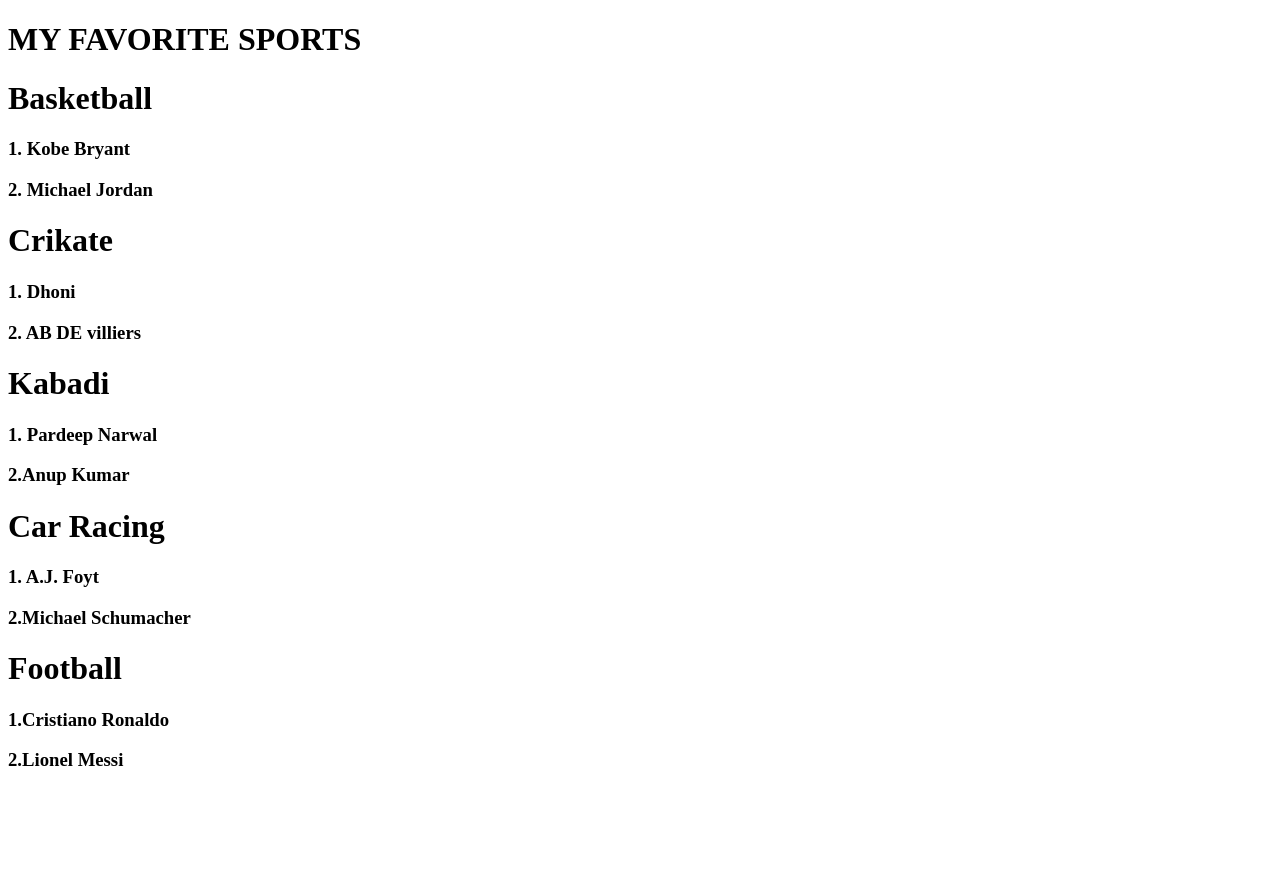
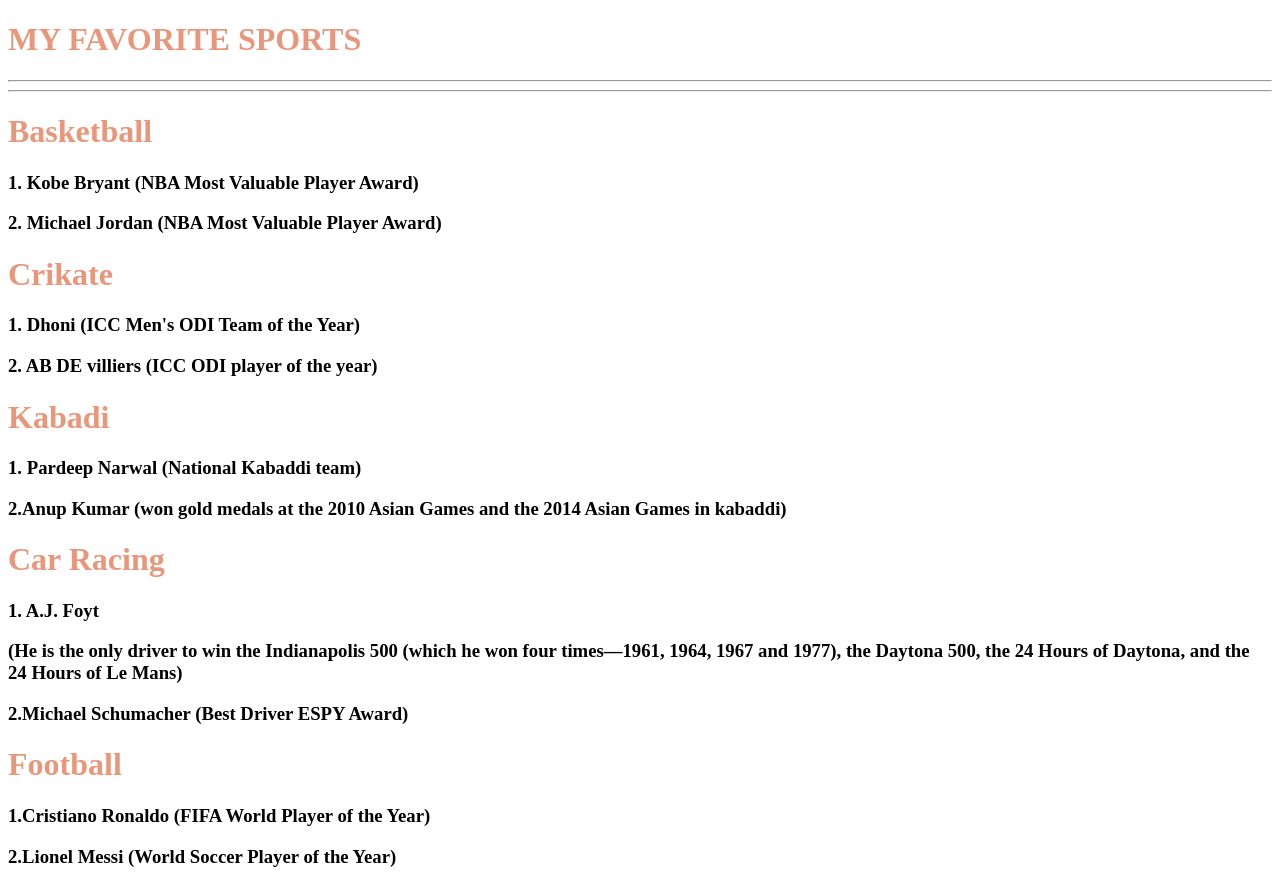
Before and after one commit to SanjayBohara/Assingments, a plain HTML site: page sports.html in a window 1280 px wide. Before the commit the page ends 800 px from the top, so only its background shows below. Drawn offline with Linux system fonts and the light colour scheme.

Commit message:
push code

```diff
--- a/sports.html
+++ b/sports.html
@@ -2,21 +2,26 @@
 <html lang="en">
 <head>
     <title>Sports</title>
+    <style>
+        h1{
+            color: darksalmon;
+        }
+    </style>
 </head>
 <body>
-    <h1>MY FAVORITE SPORTS  </h1>
-    <pre></pre>
+    <h1 id="Sem">MY FAVORITE SPORTS  </h1>
+    <hr><hr>
 
-     <h1> Basketball<h2>
-     <h3> 1. Kobe Bryant <p>2. Michael Jordan </p></h3>
+     <h1> Basketball <h2>
+     <h3> 1. Kobe Bryant (NBA Most Valuable Player Award)<p>2. Michael Jordan (NBA Most Valuable Player Award)</p></h3>
 
      <h1>Crikate</h1>
-     <h3> 1. Dhoni <p>2. AB DE villiers </p></h3>
+     <h3> 1. Dhoni (ICC Men's ODI Team of the Year) <p>2. AB DE villiers (ICC ODI player of the year)</p></h3>
      <h1>Kabadi</h1>
-     <h3> 1. Pardeep Narwal <p>2.Anup Kumar </p></h3>
+     <h3> 1. Pardeep Narwal (National Kabaddi team)<p>2.Anup Kumar (won gold medals at the 2010 Asian Games and the 2014 Asian Games in kabaddi) </p></h3>
      <h1>Car Racing</h1>
-     <h3> 1. A.J. Foyt <p>2.Michael Schumacher </p></h3>
+     <h3> 1. A.J. Foyt <p>(He is the only driver to win the Indianapolis 500 (which he won four times—1961, 1964, 1967 and 1977), the Daytona 500, the 24 Hours of Daytona, and the 24 Hours of Le Mans)<p>2.Michael Schumacher (Best Driver ESPY Award)</p></h3>
      <h1>Football</h1>
-     <h3> 1.Cristiano Ronaldo <p>2.Lionel Messi </p></h3>
+     <h3> 1.Cristiano Ronaldo (FIFA World Player of the Year) <p>2.Lionel Messi (World Soccer Player of the Year) </p></h3>
 </body>
 </html>
```
